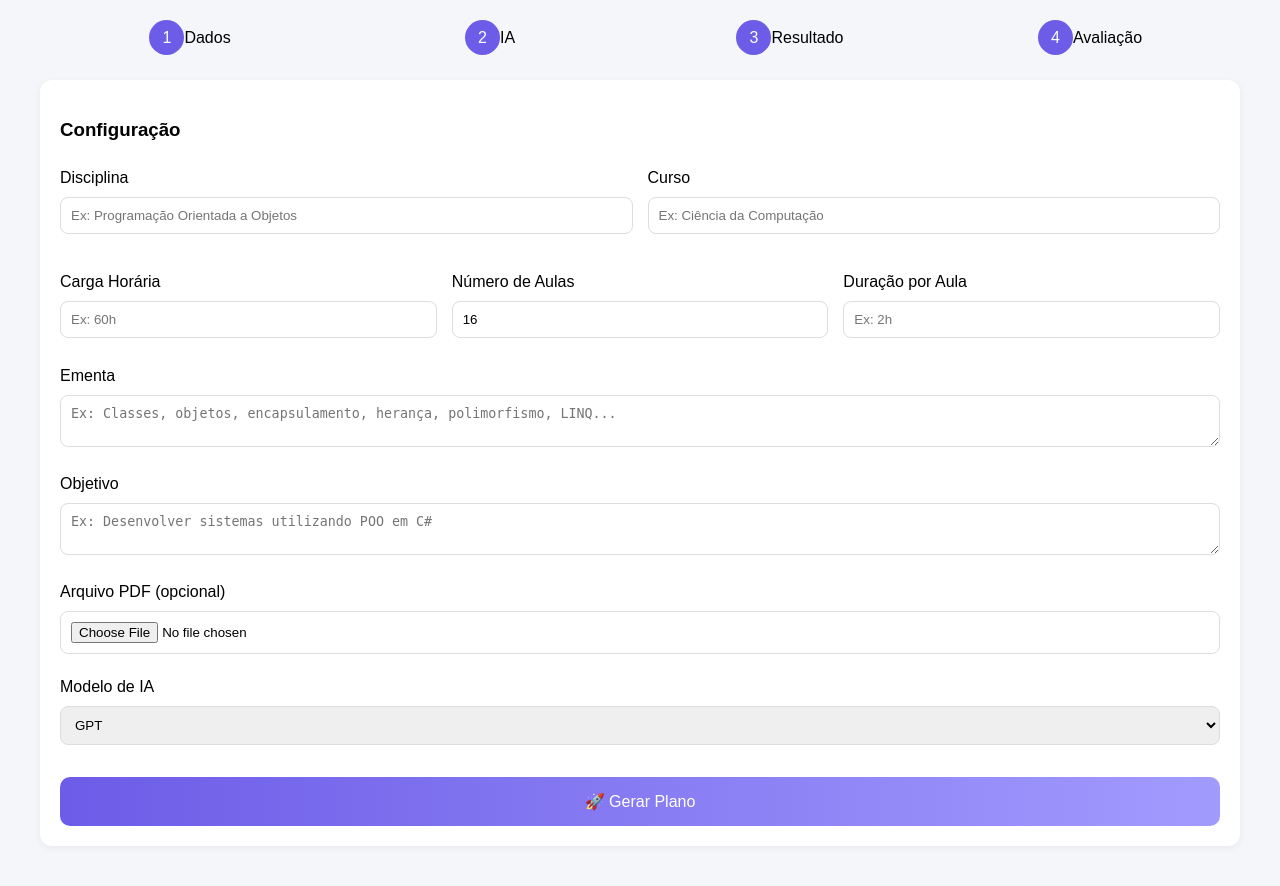
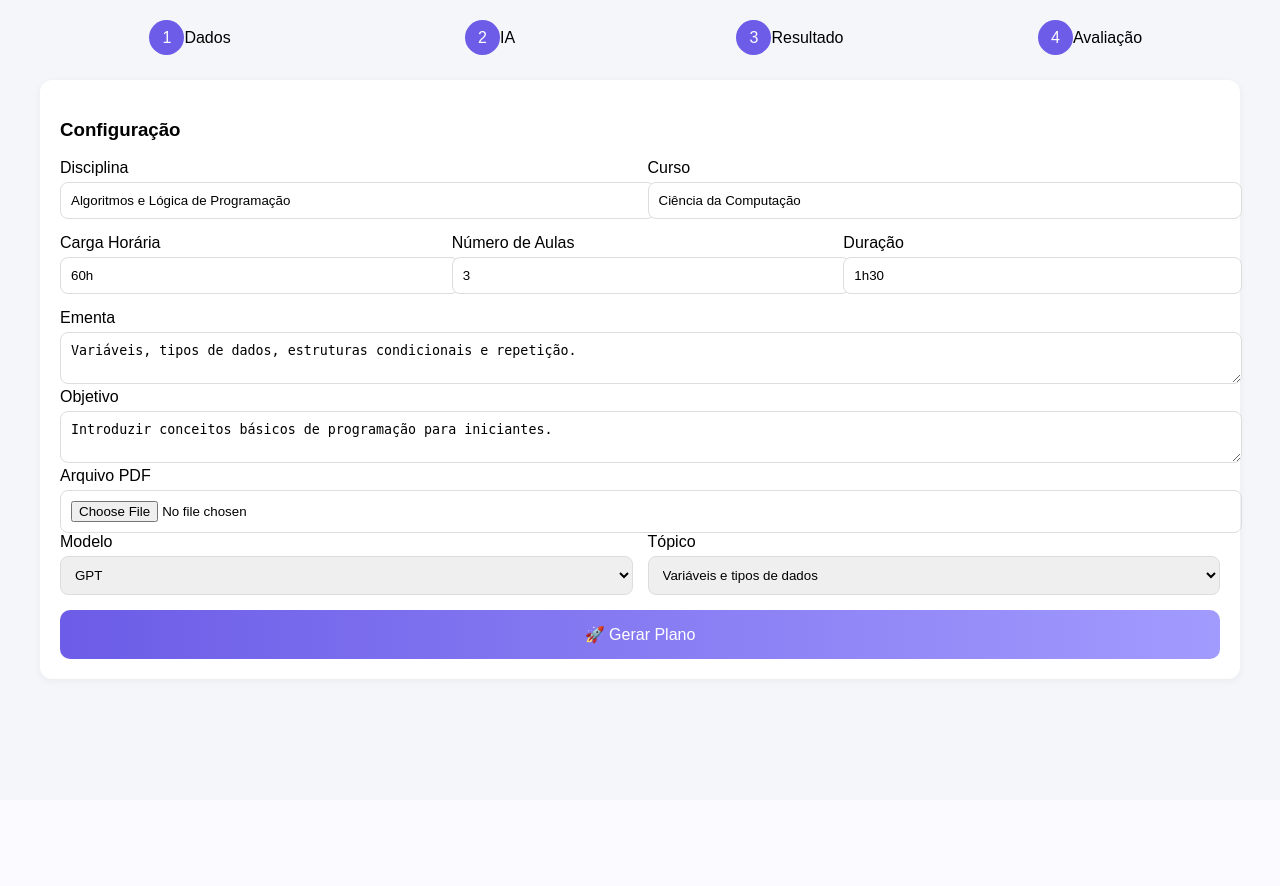
Before and after one commit to MarcelinoGarcia-NA/geradorAula, a Flask app: page / in a window 1280 px wide. After the commit the page ends 681 px from the top, so only its background shows below. Run offline with Flask 3, Linux system fonts and the light colour scheme; some libraries are stand-ins or nearby versions.

Commit message:
Update index.html

```diff
--- a/templates/index.html
+++ b/templates/index.html
@@ -25,9 +25,7 @@ body {
   text-align: center;
 }
 
-.step {
-  flex: 1;
-}
+.step { flex: 1; }
 
 .step-circle {
   width: 35px;
@@ -55,9 +53,7 @@ body {
   margin-bottom: 15px;
 }
 
-.col {
-  flex: 1;
-}
+.col { flex: 1; }
 
 input, textarea, select {
   width: 100%;
@@ -67,9 +63,7 @@ input, textarea, select {
   margin-top: 5px;
 }
 
-textarea {
-  resize: vertical;
-}
+textarea { resize: vertical; }
 
 button {
   width: 100%;
@@ -82,22 +76,11 @@ button {
   cursor: pointer;
 }
 
-button:hover {
-  opacity: 0.9;
-}
+button:hover { opacity: 0.9; }
 
-.resultado-container {
-  display: none;
-  gap: 20px;
-}
-
-.resultado-left {
-  flex: 1.2;
-}
-
-.resultado-right {
-  flex: 1;
-}
+.resultado-container { display: none; gap: 20px; }
+.resultado-left { flex: 1.2; }
+.resultado-right { flex: 1; }
 
 .plano-box {
   background: #fafafa;
@@ -124,10 +107,8 @@ button:hover {
 .metric-title {
   font-weight: 600;
   margin-bottom: 8px;
-  color: #333;
 }
 
-/* escala */
 .scale {
   display: flex;
   justify-content: space-between;
@@ -142,55 +123,65 @@ button:hover {
   cursor: pointer;
   border: 1px solid #ddd;
   background: white;
-  transition: 0.2s;
-  font-size: 14px;
 }
 
-.scale input {
-  display: none;
-}
+.scale input { display: none; }
 
-/* estado selecionado */
 .scale input:checked + label {
   background: #6c5ce7;
   color: white;
-  border-color: #6c5ce7;
-}
-label {
-  display: block;
-  margin-top: 10px;
-  margin-bottom: 5px;
-  font-weight: 500;
 }
 
-input,
-textarea,
-select {
-  width: 100%;
-  padding: 10px;
-  border-radius: 8px;
-  border: 1px solid #ddd;
-  margin-bottom: 14px; /* 🔥 aqui resolve o “colado” */
-  box-sizing: border-box;
+.aula-card {
+  background: white;
+  border-radius: 14px;
+  padding: 20px;
+  margin-bottom: 20px;
+  box-shadow: 0 4px 12px rgba(0,0,0,0.06);
+  border-left: 6px solid #6c5ce7;
 }
 
-.aula {
-  background: white;
-  border-left: 6px solid #6c5ce7;
-  padding: 15px;
-  margin-bottom: 20px;
-  border-radius: 10px;
-  box-shadow: 0 2px 8px rgba(0,0,0,0.05);
+.aula-header {
+  font-size: 20px;
+  font-weight: bold;
+  color: #6c5ce7;
+  margin-bottom: 15px;
 }
 
-.aula h2 {
-  margin-top: 0;
-  color: #6c5ce7;
+.aula-section {
+  margin-bottom: 14px;
 }
 
-h4 {
-  margin-bottom: 5px;
+.aula-section h4 {
+  margin: 0 0 6px 0;
+  font-size: 13px;
+  color: #777;
+  text-transform: uppercase;
+  letter-spacing: 0.5px;
+}
+
+.aula-section p {
+  margin: 0;
+  line-height: 1.6;
   color: #333;
+}
+
+/* melhora leitura */
+.aula-section p {
+  white-space: pre-line;
+}
+
+ul, li {
+  page-break-inside: avoid;
+}
+.aula-card {
+  page-break-inside: avoid;
+  break-inside: avoid;
+  margin-bottom: 10mm;
+}
+
+#conteudo {
+  display: block;
 }
 </style>
 </head>
@@ -215,49 +206,46 @@ h4 {
 <div class="row">
   <div class="col">
     <label>Disciplina</label>
-    <input name="disciplina" placeholder="Ex: Programação Orientada a Objetos" required>
+    <input value="Algoritmos e Lógica de Programação" readonly>
+    <input type="hidden" name="disciplina" value="Algoritmos e Lógica de Programação">
   </div>
 
   <div class="col">
     <label>Curso</label>
-    <input name="curso" placeholder="Ex: Ciência da Computação" required>
+    <input value="Ciência da Computação" readonly>
+    <input type="hidden" name="curso" value="Ciência da Computação">
   </div>
 </div>
 
 <div class="row">
   <div class="col">
     <label>Carga Horária</label>
-    <input name="carga" placeholder="Ex: 60h">
+    <input value="60h" readonly>
+    <input type="hidden" name="carga" value="60h">
   </div>
 
   <div class="col">
     <label>Número de Aulas</label>
-    <input name="qtd_aulas" placeholder="Ex: 16" value="16">
+    <input value="3" readonly>
+    <input type="hidden" name="qtd_aulas" value="3">
   </div>
 
   <div class="col">
-    <label>Duração por Aula</label>
-    <input name="duracao" placeholder="Ex: 2h">
+    <label>Duração</label>
+    <input value="1h30" readonly>
+    <input type="hidden" name="duracao" value="1h30">
   </div>
 </div>
 
 <label>Ementa</label>
-<textarea name="ementa" placeholder="Ex: Classes, objetos, encapsulamento, herança, polimorfismo, LINQ..."></textarea>
+<textarea readonly>Variáveis, tipos de dados, estruturas condicionais e repetição.</textarea>
+<input type="hidden" name="ementa" value="Variáveis, tipos de dados, estruturas condicionais e repetição.">
 
 <label>Objetivo</label>
-<textarea name="objetivo" placeholder="Ex: Desenvolver sistemas utilizando POO em C#"></textarea>
+<textarea readonly>Introduzir conceitos básicos de programação para iniciantes.</textarea>
+<input type="hidden" name="objetivo" value="Introduzir conceitos básicos de programação para iniciantes.">
 
-<!-- ✅ INPUT DE ARQUIVO -->
-<label>Arquivo PDF (opcional)</label>
-<input type="file" name="arquivo" accept="application/pdf">
-
-<label>Modelo de IA</label>
-<select name="ia">
-  <option value="gpt">GPT</option>
-  <option value="claude">Claude</option>
-</select>
-
-<br><br>
+<label>Arquivo PDF</label> <input type="file" name="arquivo"> <div class="row"> <div class="col"> <label>Modelo</label> <select name="ia" id="ia" onchange="verificarCache()"> <option value="gpt">GPT</option> <option value="claude">Claude</option> </select> </div> <div class="col"> <label>Tópico</label> <select name="topico" id="topico" onchange="verificarCache()"> <option>Variáveis e tipos de dados</option> <option>Estruturas condicionais</option> <option>Estruturas de repetição</option> </select> </div> </div>
 
 <button type="submit">🚀 Gerar Plano</button>
 
@@ -269,6 +257,7 @@ h4 {
 
 <div class="resultado-left card">
 <h3>Plano Gerado</h3>
+<button type="button" onclick="baixarPDF()">📄 Baixar PDF</button>
 <div id="conteudo" class="plano-box"></div>
 </div>
 
@@ -277,62 +266,35 @@ h4 {
 
 <input id="nomeProfessor" placeholder="Nome do professor">
 
+<div class="metric-grid">
+
 <div class="metric">
 <div class="metric-title">Capacidade</div>
 <div class="scale">
-      <input type="radio" name="capacidade" id="c1" onclick="av.capacidade=1"><label for="c1">1</label>
-      <input type="radio" name="capacidade" id="c2" onclick="av.capacidade=2"><label for="c2">2</label>
-      <input type="radio" name="capacidade" id="c3" onclick="av.capacidade=3"><label for="c3">3</label>
-      <input type="radio" name="capacidade" id="c4" onclick="av.capacidade=4"><label for="c4">4</label>
-      <input type="radio" name="capacidade" id="c5" onclick="av.capacidade=5"><label for="c5">5</label>
+<input type="radio" name="cap" onclick="av.capacidade=1"><label>1</label>
+<input type="radio" name="cap" onclick="av.capacidade=2"><label>2</label>
+<input type="radio" name="cap" onclick="av.capacidade=3"><label>3</label>
+<input type="radio" name="cap" onclick="av.capacidade=4"><label>4</label>
+<input type="radio" name="cap" onclick="av.capacidade=5"><label>5</label>
 </div>
 </div>
 
-  <!-- Diversidade -->
 <div class="metric">
 <div class="metric-title">Diversidade</div>
 <div class="scale">
-      <input type="radio" name="diversidade" id="d1" onclick="av.diversidade=1"><label for="d1">1</label>
-      <input type="radio" name="diversidade" id="d2" onclick="av.diversidade=2"><label for="d2">2</label>
-      <input type="radio" name="diversidade" id="d3" onclick="av.diversidade=3"><label for="d3">3</label>
-      <input type="radio" name="diversidade" id="d4" onclick="av.diversidade=4"><label for="d4">4</label>
-      <input type="radio" name="diversidade" id="d5" onclick="av.diversidade=5"><label for="d5">5</label>
+<input type="radio" onclick="av.diversidade=1"><label>1</label>
+<input type="radio" onclick="av.diversidade=2"><label>2</label>
+<input type="radio" onclick="av.diversidade=3"><label>3</label>
+<input type="radio" onclick="av.diversidade=4"><label>4</label>
+<input type="radio" onclick="av.diversidade=5"><label>5</label>
 </div>
 </div>
 
-  <!-- Complexidade -->
-  <div class="metric">
-    <div class="metric-title">Complexidade</div>
-    <div class="scale">
-      <input type="radio" name="complexidade" id="co1" onclick="av.complexidade=1"><label for="co1">1</label>
-      <input type="radio" name="complexidade" id="co2" onclick="av.complexidade=2"><label for="co2">2</label>
-      <input type="radio" name="complexidade" id="co3" onclick="av.complexidade=3"><label for="co3">3</label>
-      <input type="radio" name="complexidade" id="co4" onclick="av.complexidade=4"><label for="co4">4</label>
-      <input type="radio" name="complexidade" id="co5" onclick="av.complexidade=5"><label for="co5">5</label>
-    </div>
 </div>
 
-  <!-- Relevância -->
-  <div class="metric">
-    <div class="metric-title">Relevância</div>
-    <div class="scale">
-      <input type="radio" name="relevancia" id="r1" onclick="av.relevancia=1"><label for="r1">1</label>
-      <input type="radio" name="relevancia" id="r2" onclick="av.relevancia=2"><label for="r2">2</label>
-      <input type="radio" name="relevancia" id="r3" onclick="av.relevancia=3"><label for="r3">3</label>
-      <input type="radio" name="relevancia" id="r4" onclick="av.relevancia=4"><label for="r4">4</label>
-      <input type="radio" name="relevancia" id="r5" onclick="av.relevancia=5"><label for="r5">5</label>
-    </div>
-  </div>
+<textarea placeholder="Comentários..." onchange="av.observacoes=this.value"></textarea>
 
-<br>
-
-<label>
-Comentários
-</label>
-
-<textarea placeholder="Observações..." onchange="av.observacoes=this.value"></textarea>
-
-<button type="button" onclick="salvar()">📊 Salvar Avaliação</button>
+<button type="button" onclick="salvar()">Salvar</button>
 
 </div>
 
@@ -341,116 +303,218 @@ Comentários
 </div>
 
 <script>
-let av = {
-  fluidez:0,
-  capacidade:0,
-  diversidade:0,
-  complexidade:0,
-  relevancia:0,
-  incompleta:false,
-  observacoes:""
-};
+let av = {capacidade:0,diversidade:0,complexidade:0,relevancia:0,observacoes:""};
+
+async function verificarCache(){
+  const ia = document.getElementById("ia").value;
+  const topico = document.getElementById("topico").value;
+
+  const res = await fetch(`/topicos?ia=${ia}`);
+  const lista = await res.json();
+
+  const item = lista.find(t => t.topico === topico);
+
+  document.getElementById("status").innerText =
+    item && item.cache_existe ? "Cache disponível" : "Será gerado";
+}
+
+// 🔥 remove vazamento entre seções
+function limparCampo(texto){
+  if(!texto) return "—";
+
+  return texto
+    .split(/Recursos didáticos:|Metodologia:|Atividade:|Avaliação:/)[0]
+    .trim();
+}
+
+// 🔥 extrai cada seção corretamente
+function extrairSecao(texto, campo){
+  const regex = new RegExp(
+    campo + ":(.*?)(?=Conteúdo:|Recursos didáticos:|Metodologia:|Atividade:|Avaliação:|$)",
+    "s"
+  );
+
+  const match = texto.match(regex);
+  return match ? limparCampo(match[1]) : "—";
+}
+
+// 🔥 transforma em lista
+function lista(texto){
+  if(!texto || texto === "—") return "<li>—</li>";
+
+  return texto
+    .split(/\.|\n|;/)
+    .map(t => t.trim())
+    .filter(t => t.length > 5)
+    .map(t => `<li>${t}</li>`)
+    .join("");
+}
+
+// 🔥 função principal (MANTÉM ESSE NOME)
+function formatarPlano(texto){
+
+  const partes = texto.split(/=== AULA (\d+) ===/g);
+  let html = "";
+
+  for(let i=1;i<partes.length;i+=2){
+
+    const bloco = partes[i+1];
+
+    const conteudo = extrairSecao(bloco, "Conteúdo");
+    const recursos = extrairSecao(bloco, "Recursos didáticos");
+    const metodologia = extrairSecao(bloco, "Metodologia");
+    const atividade = extrairSecao(bloco, "Atividade");
+    const avaliacao = extrairSecao(bloco, "Avaliação");
+
+    html += `
+      <div class="aula-card">
+
+        <div class="aula-header">
+          Aula ${partes[i]}
+        </div>
+
+        <div class="aula-section">
+          <h4>📘 Conteúdo</h4>
+          <ul>${lista(conteudo)}</ul>
+        </div>
+
+        <div class="aula-section">
+          <h4>🧰 Recursos</h4>
+          <ul>${lista(recursos)}</ul>
+        </div>
+
+        <div class="aula-section">
+          <h4>🎯 Metodologia</h4>
+          <ul>${lista(metodologia)}</ul>
+        </div>
+
+        <div class="aula-section">
+          <h4>📝 Atividade</h4>
+          <ul>${lista(atividade)}</ul>
+        </div>
+
+        <div class="aula-section">
+          <h4>✅ Avaliação</h4>
+          <ul>${lista(avaliacao)}</ul>
+        </div>
+
+      </div>
+    `;
+  }
+
+  return html;
+}
 
 document.getElementById("form").addEventListener("submit", async function(e){
   e.preventDefault();
 
+  const conteudo = document.getElementById("conteudo");
   const resultado = document.getElementById("resultado");
-  const conteudo = document.getElementById("conteudo");
 
   resultado.style.display = "flex";
-  conteudo.innerHTML = "⏳ Gerando plano...<br><br>";
+  conteudo.innerHTML = "Carregando...";
 
   const formData = new FormData(this);
-
-  const response = await fetch("/gerar", {
-    method: "POST",
-    body: formData
-  });
+  const response = await fetch("/gerar",{method:"POST",body:formData});
 
   const reader = response.body.getReader();
   const decoder = new TextDecoder();
 
-  conteudo.innerHTML = "";
-
   let buffer = "";
 
-function formatarPlano(texto) {
-  return texto
-    .replace(/=== AULA (\d+) ===/g, `
-      </div>
-      <div class="aula">
-        <h2>📘 Aula $1</h2>
-    `)
-
-    .replace(/Conteúdo:/g, "<h4>📌 Conteúdo</h4>")
-    .replace(/Recursos didáticos:/g, "<h4>📚 Recursos didáticos</h4>")
-    .replace(/Livro:/g, "<h4>📖 Livro</h4>")
-    .replace(/Capítulo:/g, "<h4>📘 Capítulo</h4>")
-    .replace(/Metodologia:/g, "<h4>🧠 Metodologia</h4>")
-    .replace(/Atividade:/g, "<h4>🛠 Atividade</h4>")
-    .replace(/Avaliação:/g, "<h4>🧾 Avaliação</h4>")
-    .replace(/\n/g, "<br>");
-}
-
-while (true) {
-  const { done, value } = await reader.read();
-  if (done) break;
+  while(true){
+    const {done,value} = await reader.read();
+    if(done) break;
 
     buffer += decoder.decode(value);
-
     conteudo.innerHTML = formatarPlano(buffer);
   }
 });
+function limparTexto(texto) {
+  return texto
+    .replace(/[^\x00-\x7FÀ-ÿ\n ]/g, "")
+    .replace(/\n{3,}/g, "\n\n")
+    .trim();
+}
+function baixarPDF() {
+  const { jsPDF } = window.jspdf;
+  const doc = new jsPDF();
 
-async function salvar(){
+  const conteudo = document.getElementById("conteudo");
 
-  const nome = document.getElementById("nomeProfessor").value;
+  let y = 20;
 
-  const total = Number(av.fluidez)+Number(av.capacidade)+Number(av.diversidade)+Number(av.complexidade)+Number(av.relevancia);
-  const media = (total/5).toFixed(2);
+  const margemX = 15;
+  const largura = 180;
 
-  const dados = {
-    professor: nome,
-    questao: 1,
-    fluidez: av.fluidez,
-    capacidade: av.capacidade,
-    diversidade: av.diversidade,
-    complexidade: av.complexidade,
-    relevancia: av.relevancia,
-    media: media,
-    incompleta: av.incompleta ? "Sim":"Não",
-    observacoes: av.observacoes
-  };
+  doc.setFont("times", "bold");
+  doc.setFontSize(16);
+  doc.text("PLANO DE AULA", 105, y, { align: "center" });
 
-  // pega plano gerado da tela
- const plano = document.getElementById("conteudo").innerText;
+  y += 12;
 
-  const payload = {
-    plano: plano,
-    avaliacao: dados,
-    formulario: {
-      disciplina: document.querySelector("[name=disciplina]").value,
-      curso: document.querySelector("[name=curso]").value,
-      carga: document.querySelector("[name=carga]").value,
-      qtd_aulas: document.querySelector("[name=qtd_aulas]").value
+  const texto = conteudo.innerText
+    .replace(/[^\x20-\x7EÀ-ÿ\n\r]/g, "")
+    .replace(/\n{2,}/g, "\n");
+
+  const aulas = texto.split(/\n(?=Aula\s\d+)/g);
+
+  aulas.forEach((aula, index) => {
+
+    // 🔥 NOVA PÁGINA PARA CADA AULA
+    if (index > 0) {
+      doc.addPage();
+      y = 20;
     }
-  };
 
-  const res = await fetch("/download_plano", {
-    method: "POST",
-    headers: {"Content-Type":"application/json"},
-    body: JSON.stringify(payload)
+    const linhas = aula.split("\n");
+
+    linhas.forEach(linha => {
+
+      if (y > 280) {
+        doc.addPage();
+        y = 20;
+      }
+
+      const textoLimpo = linha.trim();
+      if (!textoLimpo) return;
+
+      // 🔥 TÍTULO AULA EM NEGRITO
+      if (textoLimpo.startsWith("Aula")) {
+        doc.setFont("times", "bold");
+        doc.setFontSize(14);
+        y += 2;
+      }
+
+      // 🔥 SEÇÕES EM NEGRITO
+      else if (
+        textoLimpo === "CONTEÚDO" ||
+        textoLimpo === "RECURSOS" ||
+        textoLimpo === "METODOLOGIA" ||
+        textoLimpo === "ATIVIDADE" ||
+        textoLimpo === "AVALIAÇÃO"
+      ) {
+        doc.setFont("times", "bold");
+        doc.setFontSize(12);
+        y += 3;
+      }
+
+      // 🔥 TEXTO NORMAL
+      else {
+        doc.setFont("times", "normal");
+        doc.setFontSize(11);
+      }
+
+      const quebrado = doc.splitTextToSize(textoLimpo, largura);
+      doc.text(quebrado, margemX, y);
+      y += quebrado.length * 6 + 2;
+    });
   });
 
-  const blob = await res.blob();
-
-  const link = document.createElement("a");
-  link.href = URL.createObjectURL(blob);
-  link.download = "plano_completo.zip";
-  link.click();
+  doc.save("plano_de_aula.pdf");
 }
 
 </script>
-
+<script src="https://cdnjs.cloudflare.com/ajax/libs/jspdf/2.5.1/jspdf.umd.min.js"></script>
 </body>
 </html>
```
Lines whose indentation alone changed are shown as unchanged.
